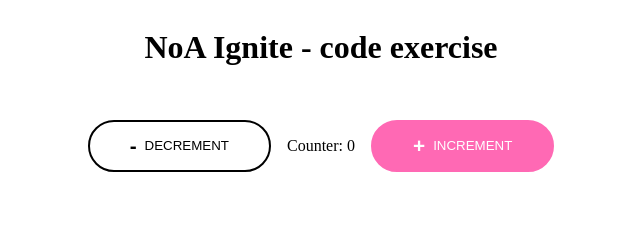
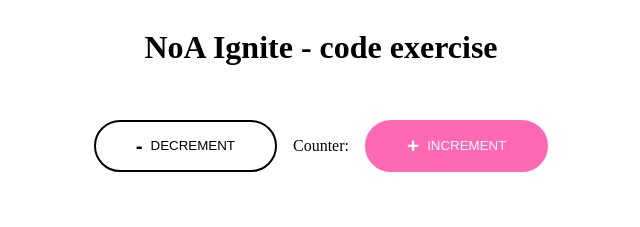
Before and after one commit to Ayngie/noa-code-exercise, a React (Create React App) app: page / in a window 1280 px wide. Shown: the top 227 px of the page, without its empty margins (319-959 px from the left). Built offline with nearby package versions, Linux system fonts and the light colour scheme.

Commit message:
✨ (feat): added interpolation of count

```diff
--- a/src/components/Counter.tsx
+++ b/src/components/Counter.tsx
@@ -1,7 +1,11 @@
-export const Counter = () => {
+interface ICounterProps {
+  count: number;
+}
+
+export const Counter = ({ count }: ICounterProps) => {
   return (
-    <div className="counter-container">
-      <p>Counter: 0</p>
+    <div>
+      <p>Counter: {count}</p>
     </div>
   );
 };
```
